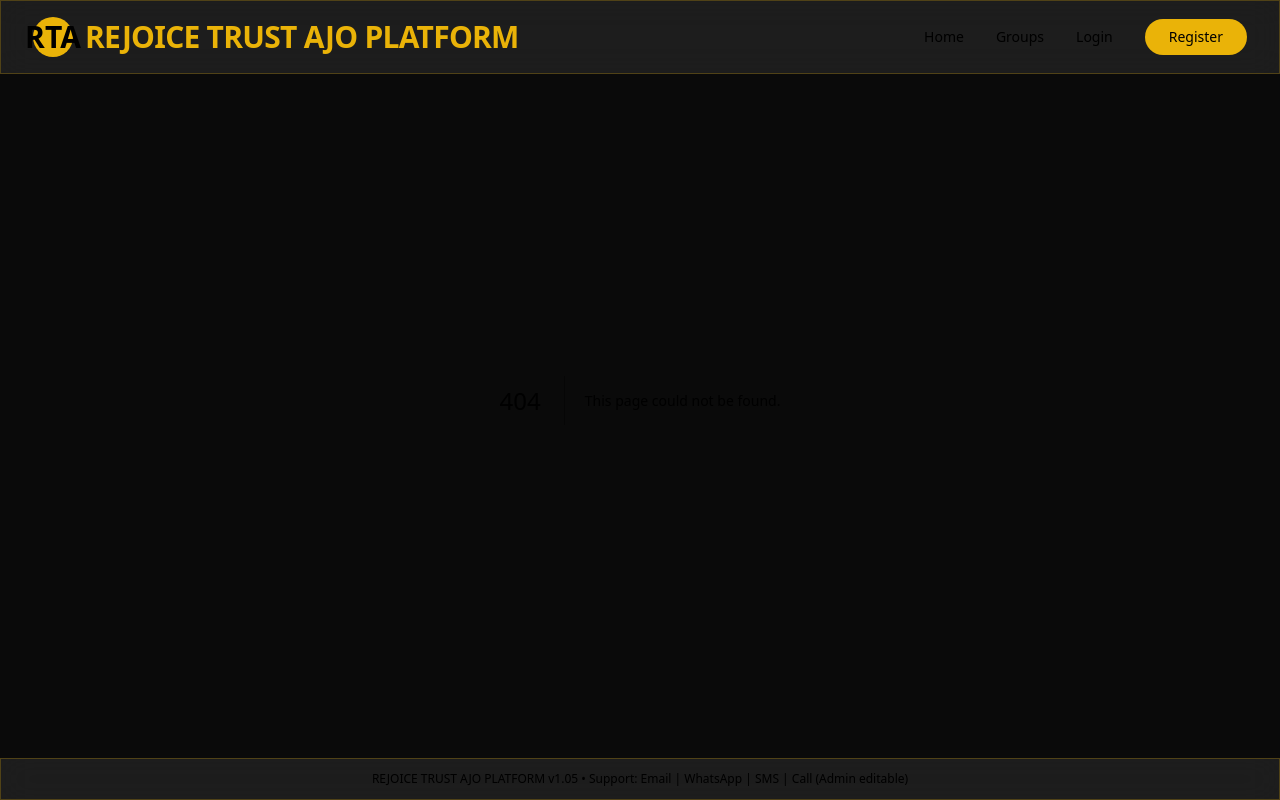
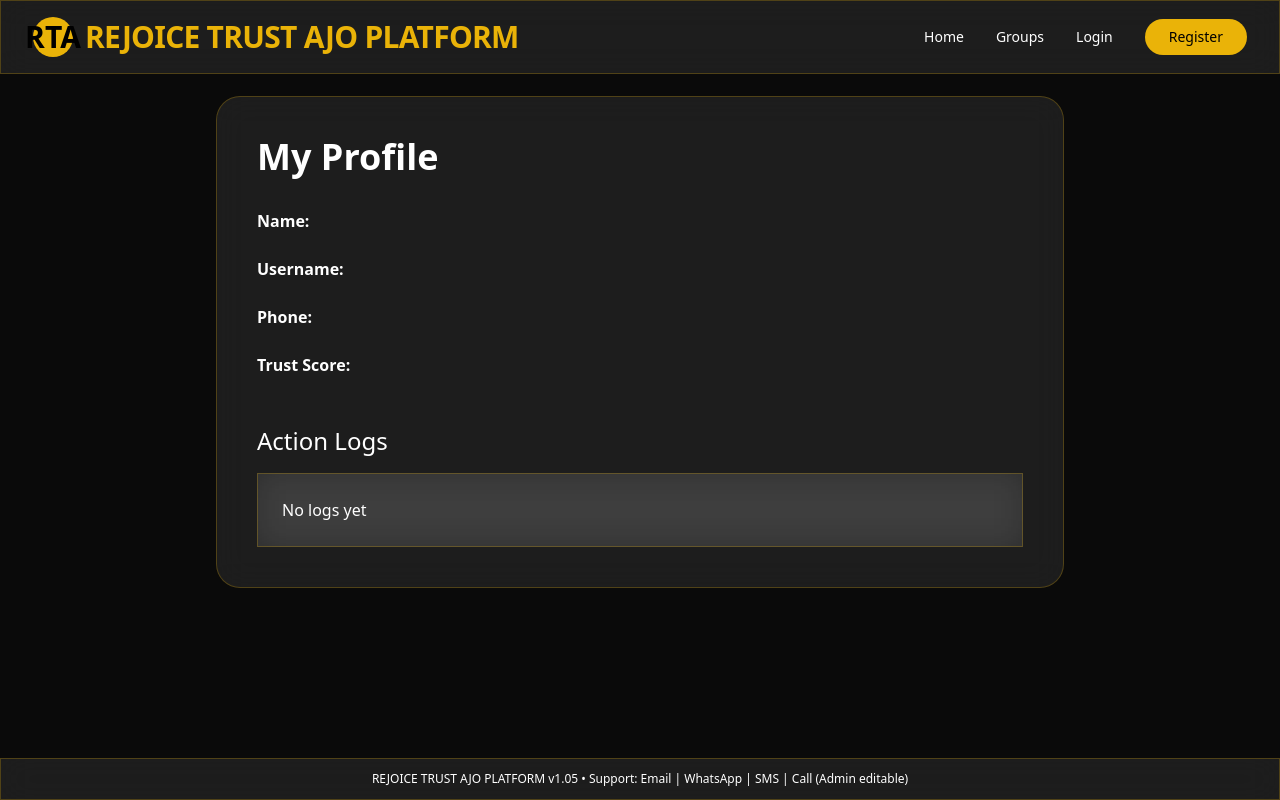
Before and after one commit to michealvic140-solitude/Rejoice-trust-ajo-platform, a Next.js app: page /profile in a window 1280 px wide. Before the commit this address had no page. Built offline with nearby package versions, Linux system fonts and the light colour scheme.

Commit message:
Create page.tsx

```diff
--- /dev/null
+++ b/app/profile/page.tsx
@@ -0,0 +1,34 @@
+"use client";
+import { useEffect, useState } from "react";
+
+export default function Profile() {
+  const [user, setUser] = useState<any>(null);
+  const [logs, setLogs] = useState<string[]>([]);
+
+  useEffect(() => {
+    const u = JSON.parse(localStorage.getItem("currentUser") || "{}");
+    setUser(u);
+    const savedLogs = JSON.parse(localStorage.getItem("actionLogs") || "[]");
+    setLogs(savedLogs);
+  }, []);
+
+  return (
+    <div className="pt-24 px-6 max-w-4xl mx-auto">
+      <div className="glass p-10 rounded-3xl">
+        <h2 className="text-4xl font-bold mb-8">My Profile</h2>
+        {user && (
+          <div className="space-y-6">
+            <p><strong>Name:</strong> {user.firstName} {user.middleName} {user.lastName}</p>
+            <p><strong>Username:</strong> {user.username}</p>
+            <p><strong>Phone:</strong> {user.phone}</p>
+            <p><strong>Trust Score:</strong> {user.trustScore}</p>
+          </div>
+        )}
+        <h3 className="text-2xl mt-12 mb-4">Action Logs</h3>
+        <div className="glass p-6 max-h-96 overflow-auto">
+          {logs.length ? logs.map((log, i) => <p key={i} className="py-1">• {log}</p>) : <p>No logs yet</p>}
+        </div>
+      </div>
+    </div>
+  );
+}
```
